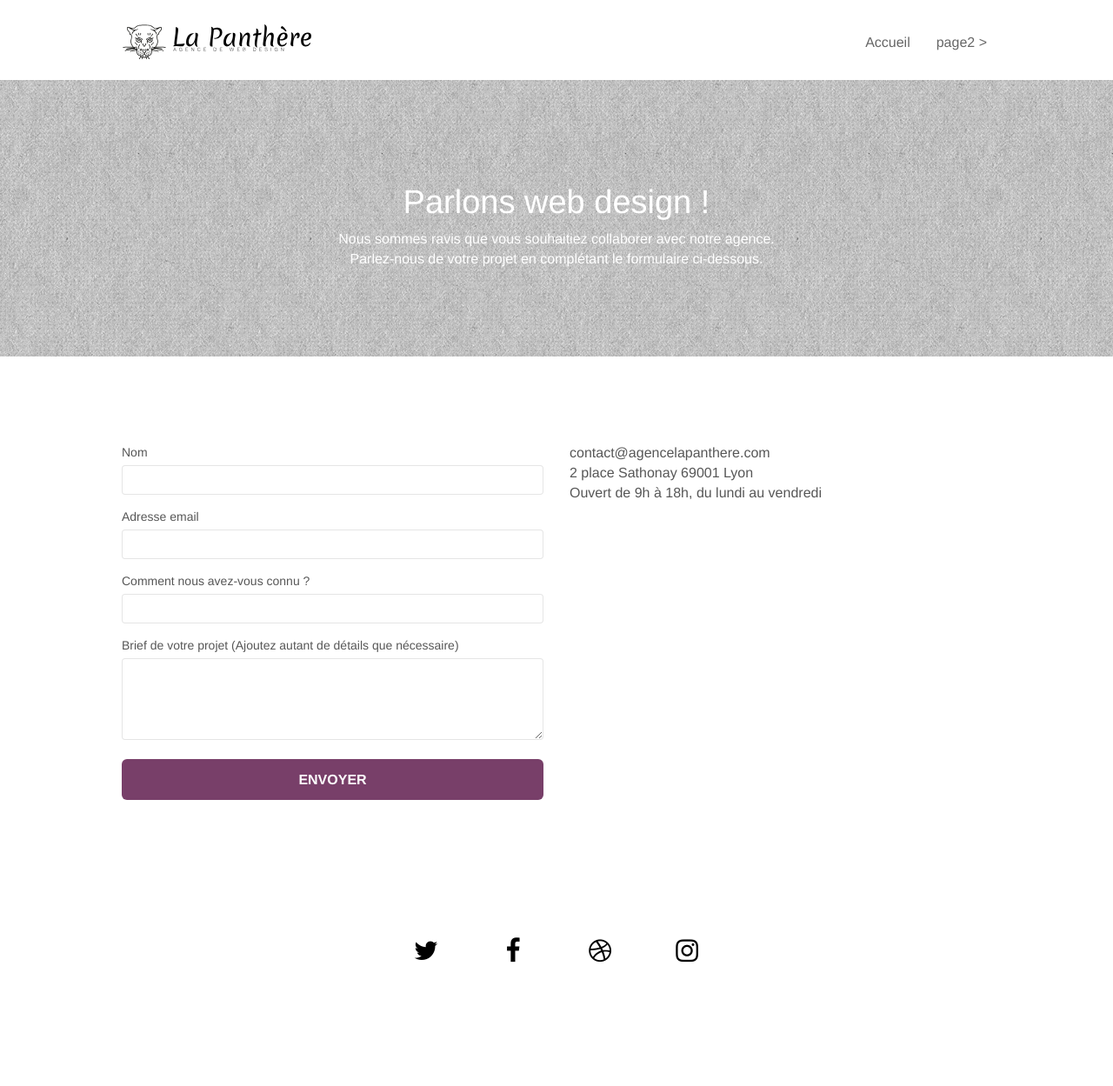
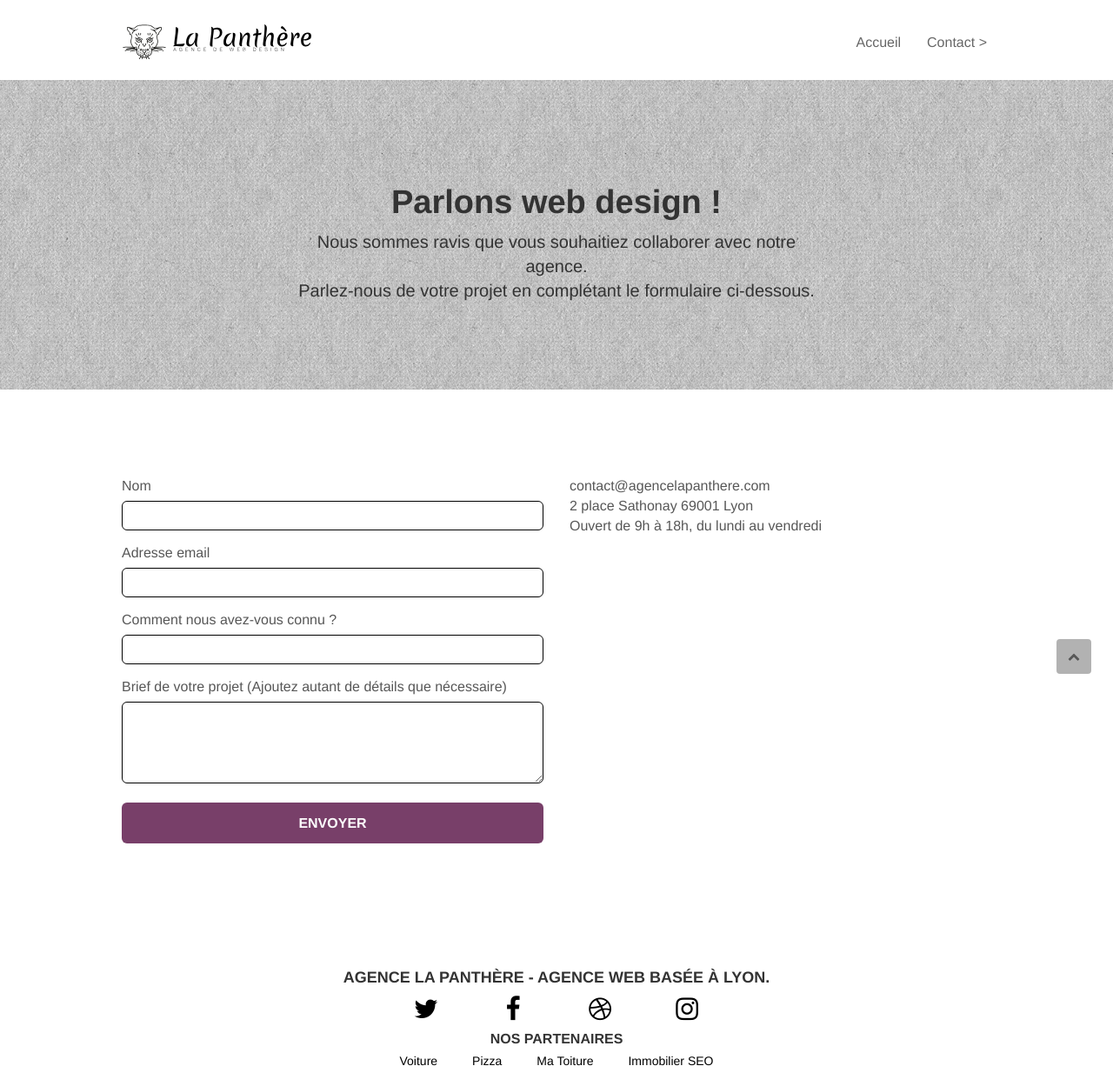
Before and after one commit to Kyuukai/kyuukai.github.io, a plain HTML site: page Contact.html in a window 1280 px wide. Shown: the whole page at 87% size. Before the commit the page ends 1129 px from the top, so only its background shows below. Drawn offline with nearby package versions, Linux system fonts and the light colour scheme; a script that the page names is missing.

Commit message:
Fixed Contact.html

```diff
--- a/Contact.html
+++ b/Contact.html
@@ -1,5 +1,6 @@
 <!doctype html>
-<html lang="Default">
+<html lang="fr">
+
 <head>
 	<meta charset="utf-8">
 	<meta name="keywords" content="">
@@ -26,6 +27,7 @@
 	<!-- Analytics END -->
 
 </head>
+
 <body>
 	<!-- Principal conteneur -->
 	<div class="page-container">
@@ -35,9 +37,12 @@
 			<div class="container bloc-sm">
 				<nav class="navbar row">
 					<div class="navbar-header">
-				<a class="navbar-brand" href="index.html"><img src="img/agence-la-panthere-monochrome.svg" alt="atlanta web design logo" height="40" /></a>
-				<button id="nav-toggle" type="button" class="ui-navbar-toggle navbar-toggle" data-toggle="collapse" data-target=".navbar-1">
-					<span class="sr-only">Toggle navigation</span><span class="icon-bar"></span><span class="icon-bar"></span><span class="icon-bar"></span>
+						<a class="navbar-brand" href="index.html"><img src="img/agence-la-panthere-monochrome.svg"
+								alt="lyon web design logo" height="40" /></a>
+						<button id="nav-toggle" type="button" class="ui-navbar-toggle navbar-toggle"
+							data-toggle="collapse" data-target=".navbar-1">
+							<span class="sr-only">Toggle navigation</span><span class="icon-bar"></span><span
+								class="icon-bar"></span><span class="icon-bar"></span>
 						</button>
 					</div>
 					<div class="collapse navbar-collapse navbar-1 special-dropdown-nav">
@@ -48,7 +53,7 @@
 							<li>
 							</li>
 							<li>
-						<a href="page2.html">page2 &gt;</a>
+								<a href="page2.html">Contact &gt;</a>
 							</li>
 						</ul>
 					</div>
@@ -62,13 +67,13 @@
 			<div class="container bloc-lg">
 				<div class="row">
 					<div class="col-sm-12">
-				<h1 class="text-center hero-bloc-text tc-white">
+						<h1 class="text-center hero-bloc-text contact">
 							Parlons web design !
 						</h1>
-				<p class="text-center mg-lg tc-white tight-width-whitespace">
+						<h2 class="text-center mg-lg contact contact-subtitle tight-width-whitespace">
 							Nous sommes ravis que vous souhaitiez collaborer avec notre agence.<br>
 							Parlez-nous de votre projet en complétant le formulaire ci-dessous.
-				</p>
+						</h2>
 					</div>
 				</div>
 			</div>
@@ -80,38 +85,42 @@
 			<div class="container bloc-lg">
 				<div class="row">
 					<div class="col-sm-6">
-				<form id="form_1" novalidate success-msg="Your message has been sent." fail-msg="Sorry it seems that our mail server is not responding, Sorry for the inconvenience!">
+						<form id="form_1" method="post" novalidate success-msg="Your message has been sent."
+						fail-msg="Sorry it seems that our mail server is not responding, Sorry for the inconvenience!">
 							<div class="form-group">
-						<label>
+								<label for="name">
 									Nom
 								</label>
 								<input id="name" class="form-control" required />
 							</div>
 							<div class="form-group">
-						<label>
+								<label for="email">
 									Adresse email
 								</label>
 								<input id="email" class="form-control" type="email" required />
 							</div>
 							<div class="form-group">
-						<label>
+								<label for="how">
 									Comment nous avez-vous connu ?
 								</label>
-						<input class="form-control" type="email" required id="input_504" />
+								<input id="how" class="form-control" type="email" required id="input_504" />
 							</div>
 							<div class="form-group">
-						<label>
+								<label for="message">
 									Brief de votre projet (Ajoutez autant de détails que nécessaire)<br>
-						</label><textarea id="message" class="form-control" rows="4" cols="50" required></textarea>
+								</label><textarea id="message" class="form-control" rows="4" cols="50"
+									required></textarea>
 							</div>
-					<button class="bloc-button btn btn-lg btn-block cta-hero btn-atomic-tangerine" type="submit">
+							<button class="bloc-button btn btn-lg btn-block cta-hero btn-atomic-tangerine"
+								type="submit">
 								Envoyer
 							</button>
 						</form>
 					</div>
 					<div class="col-sm-6">
 						<p>
-					contact@agencelapanthere.com<br>2 place Sathonay 69001 Lyon<br>Ouvert de 9h à 18h, du lundi au vendredi<br>
+							contact@agencelapanthere.com<br>2 place Sathonay 69001 Lyon<br>Ouvert de 9h à 18h, du lundi
+							au vendredi<br>
 						</p>
 					</div>
 				</div>
@@ -120,18 +129,19 @@
 		<!-- bloc-7 END -->
 
 		<!-- ScrollToTop Button -->
-<a class="bloc-button btn btn-d scrollToTop" onclick="scrollToTarget('1')"><span class="fa fa-chevron-up"></span></a>
+		<a class="bloc-button btn btn-d scrollToTop" onclick="scrollToTarget('1')"><span
+				class="fa fa-chevron-up"></span></a>
 		<!-- ScrollToTop Button END-->
 
 
 		<!-- Footer - bloc-8 -->
-<div class="bloc bgc-atomic-tangerine d-bloc" id="bloc-8">
+		<footer class="bloc bgc-atomic-tangerine d-bloc" id="bloc-8">
 			<div class="container bloc-sm">
 				<div class="row">
 					<div class="col-sm-12">
-				<p class="text-center white">
+						<h3 class="text-center contact">
 							Agence La Panthère - Agence web basée à Lyon.<br>
-				</p>
+						</h3>
 						<div class="row row-no-gutters social">
 							<div class="col-sm-3">
 								<div class="text-center">
@@ -150,14 +160,28 @@
 							</div>
 							<div class="col-sm-3">
 								<div class="text-center">
-							<a class="social" href="index.html"><span class="fa fa-instagram icon-md"></span></a>
+									<a class="social" href="index.html"><span
+											class="fa fa-instagram icon-md"></span></a>
+								</div>
+							</div>
+						</div>
+					</div>
+					<div class="row">
+						<div class="col-sm-12">
+							<div class="parten">
+								<h4>Nos Partenaires</h4>
+								<div class="partenaires">
+									<h5 class="partenaire"><a href="voiture.com">Voiture</a></h5>
+									<h5 class="partenaire"><a href="pizza.com">Pizza</a></h5>
+									<h5 class="partenaire"><a href="matoiture.com">Ma Toiture</a></h5>
+									<h5 class="partenaire"><a href="immobilierseo.com">Immobilier SEO</a></h5>
 								</div>
 							</div>
 						</div>
 					</div>
 				</div>
 			</div>
-</div>
+		</footer>
 		<!-- Footer - bloc-8 END -->
 
 	</div>
@@ -165,4 +189,5 @@
 
 
 </body>
+
 </html>
--- a/style.css
+++ b/style.css
@@ -10,7 +10,7 @@ body {
 a,
 button {
     transition: all .3s ease-in-out;
-    outline: none!important;
+    outline: none !important;
 }
 
 a:hover {
@@ -66,10 +66,10 @@ a:hover {
 .bg-tr-edge,
 .bg-br-edge,
 .bg-repeat {
-    -webkit-background-size: auto!important;
-    -moz-background-size: auto!important;
-    -o-background-size: auto!important;
-    background-size: auto!important;
+    -webkit-background-size: auto !important;
+    -moz-background-size: auto !important;
+    -o-background-size: auto !important;
+    background-size: auto !important;
 }
 
 .bg-repeat {
@@ -277,8 +277,8 @@ a:hover {
     margin-left: 0;
 }
 
-.row.row-no-gutters > [class^="col-"],
-.row.row-no-gutters > [class*=" col-"] {
+.row.row-no-gutters>[class^="col-"],
+.row.row-no-gutters>[class*=" col-"] {
     padding-right: 0;
     padding-left: 0;
 }
@@ -322,18 +322,18 @@ a:hover {
     z-index: 1;
 }
 
-.nav > li {
+.nav>li {
     float: left;
     margin-top: 4px;
     font-size: 16px;
 }
 
-.navbar-nav .open .dropdown-menu > li > a {
+.navbar-nav .open .dropdown-menu>li>a {
     text-align: inherit;
 }
 
-.nav > li a:hover,
-.nav > li a:focus {
+.nav>li a:hover,
+.nav>li a:focus {
     background: transparent;
 }
 
@@ -343,7 +343,7 @@ a:hover {
 }
 
 .navbar-toggle:hover {
-    background: transparent!important;
+    background: transparent !important;
 }
 
 .navbar-toggle .icon-bar {
@@ -370,26 +370,32 @@ a:hover {
         transform: translate(0, -50%);
         -webkit-transform: translateY(-50%);
     }
-    .nav > li .dropdown-menu a,
-    .nav > li .dropdown-menu a:hover {
+
+    .nav>li .dropdown-menu a,
+    .nav>li .dropdown-menu a:hover {
         color: #484848;
     }
+
     .nav-invert .site-navigation {
         left: 0;
         right: 0;
     }
+
     .nav-center {
         text-align: center;
     }
+
     .nav-center .navbar-header {
         width: 100%;
     }
+
     .nav-center .navbar-header,
     .nav-center .navbar-brand,
-    .nav-center .nav > li {
+    .nav-center .nav>li {
         float: none;
         display: inline-block;
     }
+
     .nav-center .site-navigation {
         position: relative;
         width: 100%;
@@ -397,14 +403,15 @@ a:hover {
         margin-right: 0px;
         margin-top: 20px;
     }
+
     .nav-center.mini-nav .navbar-toggle {
         float: none;
         margin: 10px auto 0;
     }
 }
 
-.nav > li > .dropdown a {
-    background: none!important;
+.nav>li>.dropdown a {
+    background: none !important;
     display: block;
     padding: 14px 15px;
 }
@@ -431,7 +438,7 @@ nav .caret {
     border-top-color: transparent;
     border-right-color: transparent;
     border-bottom-color: transparent;
-    margin: 6px -5px 0 0!important;
+    margin: 6px -5px 0 0 !important;
     float: right;
 }
 
@@ -456,12 +463,12 @@ nav .caret {
 .btn-d,
 .btn-d:hover,
 .btn-d:focus {
-    color: #FFF;
+    color: #000000;
     background: rgba(0, 0, 0, .3);
 }
 
 button {
-    outline: none!important;
+    outline: none !important;
 }
 
 .btn-rd {
@@ -476,11 +483,11 @@ button {
 }
 
 .icon-md {
-    font-size: 30px!important;
+    font-size: 30px !important;
 }
 
 .icon-lg {
-    font-size: 60px!important;
+    font-size: 60px !important;
 }
 
 .sm-shadow {
@@ -506,7 +513,8 @@ button {
 }
 
 .form-control {
-    border-color: rgba(0, 0, 0, .1);
+    border-color: rgba(0, 0, 0, 1);
+    border-radius: 6px;
     box-shadow: none;
 }
 
@@ -516,7 +524,6 @@ button {
     position: fixed;
     bottom: 20px;
     right: 20px;
-    opacity: 0;
     z-index: 500;
     transition: all .3s ease-in-out;
 }
@@ -654,6 +661,10 @@ a {
     color: #575757;
 }
 
+label {
+    font-size: 16px;
+}
+
 .container {
     max-width: 1000px;
 }
@@ -692,7 +703,7 @@ p {
 
 .cta-hero {
     margin-top: 22px;
-    color: #FFFFFF!important;
+    color: #FFFFFF !important;
     text-transform: uppercase;
     padding: 12px 28px 12px 28px;
     font-size: 16px;
@@ -713,19 +724,19 @@ h3 {
     font-size: 18px;
     text-transform: uppercase;
     font-weight: 700;
-    color: #333333!important;
+    color: #333333 !important;
 }
 
 h4 {
     font-size: 16px;
     text-transform: uppercase;
     font-weight: bold;
-    color: #333333!important;
+    color: #333333 !important;
 }
 
 h5 {
     font-size: 14px;
-    color: #333333!important;
+    color: #333333 !important;
 }
 
 .med-width-whitespace {
@@ -735,11 +746,11 @@ h5 {
 }
 
 h1 {
-    color: #333333!important;
+    color: #333333 !important;
 }
 
 h4 {
-    color: #333333!important;
+    color: #333333 !important;
 }
 
 .explain {
@@ -753,11 +764,11 @@ h4 {
 }
 
 .white {
-    color: #FFFFFF!important;
+    color: #FFFFFF !important;
 }
 
 .footer-subtitle {
-    color :#000000!important;
+    color: #000000 !important;
     font-size: 20px;
 }
 
@@ -781,7 +792,7 @@ h4 {
 
 .bold-link {
     font-weight: 900;
-    text-decoration: underline!important;
+    text-decoration: underline !important;
 }
 
 .bgc-white {
@@ -797,44 +808,49 @@ h4 {
 }
 
 .tc-white {
-    color: #FFFFFF!important;
+    color: #FFFFFF !important;
+}
+
+.contact {
+    color: #333333;
+    font-weight: bold;
 }
 
 .subtitle {
-    color: #a42a42!important;
+    color: #a42a42 !important;
     font-size: 28px;
     font-weight: bold;
 }
 
 .btn-atomic-tangerine {
     background: #783F69;
-    color: #FFFFFF!important;
+    color: #FFFFFF !important;
 }
 
 .btn-atomic-tangerine:hover {
-    background: #783F4F!important;
-    color: #FFFFFF!important;
+    background: #783F4F !important;
+    color: #FFFFFF !important;
 }
 
 .ltc-white {
-    color: #FFFFFF!important;
+    color: #FFFFFF !important;
 }
 
 .ltc-white:hover {
-    color: #cccccc!important;
+    color: #cccccc !important;
 }
 
 .ltc-atomic-tangerine {
-    color: #F3976C!important;
+    color: #F3976C !important;
 }
 
 .ltc-atomic-tangerine:hover {
-    color: #c27956!important;
+    color: #c27956 !important;
 }
 
 .icon-dark-slate-blue {
-    color: #364577!important;
-    border-color: #364577!important;
+    color: #364577 !important;
+    border-color: #364577 !important;
 }
 
 .bg-dots-bg {
@@ -868,11 +884,17 @@ h4 {
     margin: 0 20px;
 }
 
+.contact-subtitle {
+    font-size: 20px;
+    font-weight: normal;
+}
+
 @media (max-width: 1024px) {
     .bloc {
         padding-left: 20px;
         padding-right: 20px;
     }
+
     .bloc.full-width-bloc,
     .bloc-tile-2.full-width-bloc .container,
     .bloc-tile-3.full-width-bloc .container,
@@ -886,6 +908,7 @@ h4 {
     .navbar .nav {
         max-width: 80%
     }
+
     .nav-center.navbar .nav {
         max-width: 100%
     }
@@ -907,19 +930,23 @@ h4 {
     .container {
         width: 100%;
     }
+
     .b-parallax {
         background-attachment: scroll;
     }
+
     .page-container,
     #hero-bloc {
         overflow-x: hidden;
         position: relative;
     }
+
     .bloc-group,
     .bloc-group .bloc {
         display: block;
         width: 100%;
     }
+
     .bloc-fill-screen .fill-bloc-top-edge,
     .bloc-fill-screen .fill-bloc-bottom-edge {
         padding: 0 20px;
@@ -931,6 +958,7 @@ h4 {
         overflow-x: hidden;
         position: relative;
     }
+
     h1,
     h2,
     h3,
@@ -939,28 +967,33 @@ h4 {
     h6,
     p,
     #disqus_thread {
-        padding-left: 10px!important;
-        padding-right: 10px!important;
+        padding-left: 10px !important;
+        padding-right: 10px !important;
     }
+
     .b-parallax {
         background-attachment: scroll;
     }
+
     .navbar .nav {
         padding-top: 0;
         border-top: 1px solid rgba(0, 0, 0, .2);
-        float: none!important;
+        float: none !important;
     }
+
     .navbar.row {
         margin-left: 0;
         margin-right: 0;
     }
+
     .site-navigation {
         position: inherit;
         transform: none;
         -webkit-transform: none;
         -ms-transform: none;
     }
-    .nav > li {
+
+    .nav>li {
         margin-top: 0;
         border-bottom: 1px solid rgba(0, 0, 0, .1);
         background: rgba(0, 0, 0, .05);
@@ -968,62 +1001,76 @@ h4 {
         padding-left: 15px;
         width: 100%;
     }
-    .nav > li:hover {
+
+    .nav>li:hover {
         background: rgba(0, 0, 0, .08);
     }
+
     .dropdown .dropdown a .caret {
         float: none;
-        margin: 5px 0 0 10px!important;
+        margin: 5px 0 0 10px !important;
         border: 4px solid black;
         border-bottom-color: transparent;
         border-right-color: transparent;
         border-left-color: transparent;
     }
+
     #hero-bloc .navbar .nav {
         background: rgba(0, 0, 0, .8);
     }
+
     #hero-bloc .navbar .nav a {
         color: rgba(255, 255, 255, .6);
     }
+
     .hero {
         padding: 50px 0;
     }
+
     .hero-nav {
         left: -1px;
         right: -1px;
     }
+
     .navbar-collapse {
         padding: 0;
         overflow-x: hidden;
         -webkit-box-shadow: none;
         box-shadow: none;
     }
+
     .navbar-brand img {
         max-height: 40px;
         width: auto;
     }
+
     .nav-invert .navbar-header {
         float: none;
         width: 100%;
     }
+
     .nav-invert .navbar-toggle {
         float: left;
         margin-left: 10px;
     }
+
     .bloc {
         padding-left: 0;
         padding-right: 0;
     }
+
     .bloc-xxl,
     .bloc-xl,
     .bloc-lg {
         padding: 40px 0;
     }
+
     .bloc-sm,
     .bloc-md {
         padding-left: 0;
         padding-right: 0;
     }
+
     .bloc-tile-2 .container,
     .bloc-tile-3 .container,
     .bloc-tile-4 .container,
@@ -1032,33 +1079,42 @@ h4 {
         padding-left: 0;
         padding-right: 0;
     }
+
     .a-block {
         padding: 0 10px;
     }
+
     .btn-dwn {
         display: none;
     }
+
     .voffset {
         margin-top: 5px;
     }
+
     .voffset-md {
         margin-top: 20px;
     }
+
     .voffset-lg {
         margin-top: 30px;
     }
+
     form {
         padding: 5px;
     }
+
     .close-lightbox {
         display: inline-block;
     }
+
     .blocsapp-device-iphone5 {
         background-size: 216px 425px;
         padding-top: 60px;
         width: 216px;
         height: 425px;
     }
+
     .blocsapp-device-iphone5 img {
         width: 180px;
         height: 320px;
```
Also changed, not shown: index.html (+4 -4 lines). Lines whose indentation alone changed are shown as unchanged.
